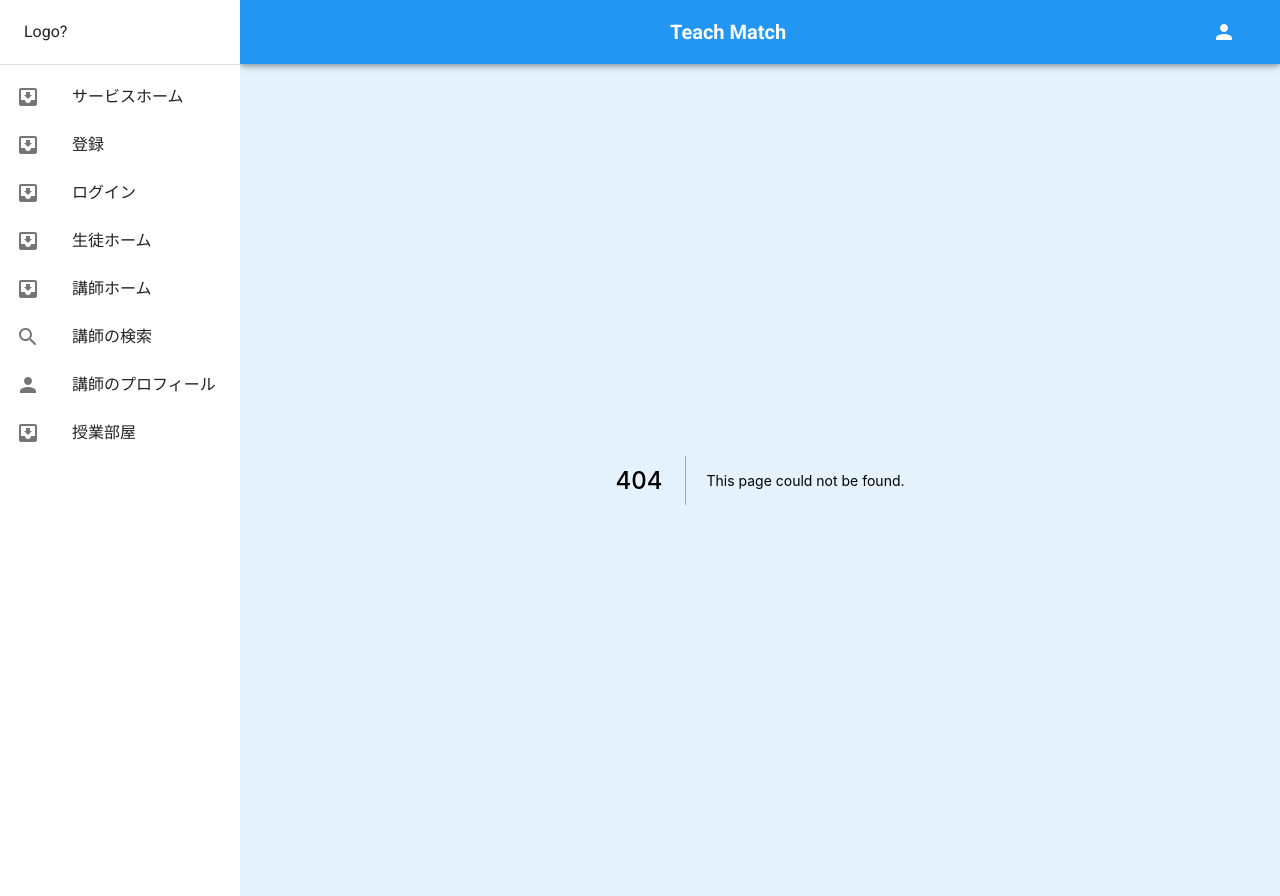
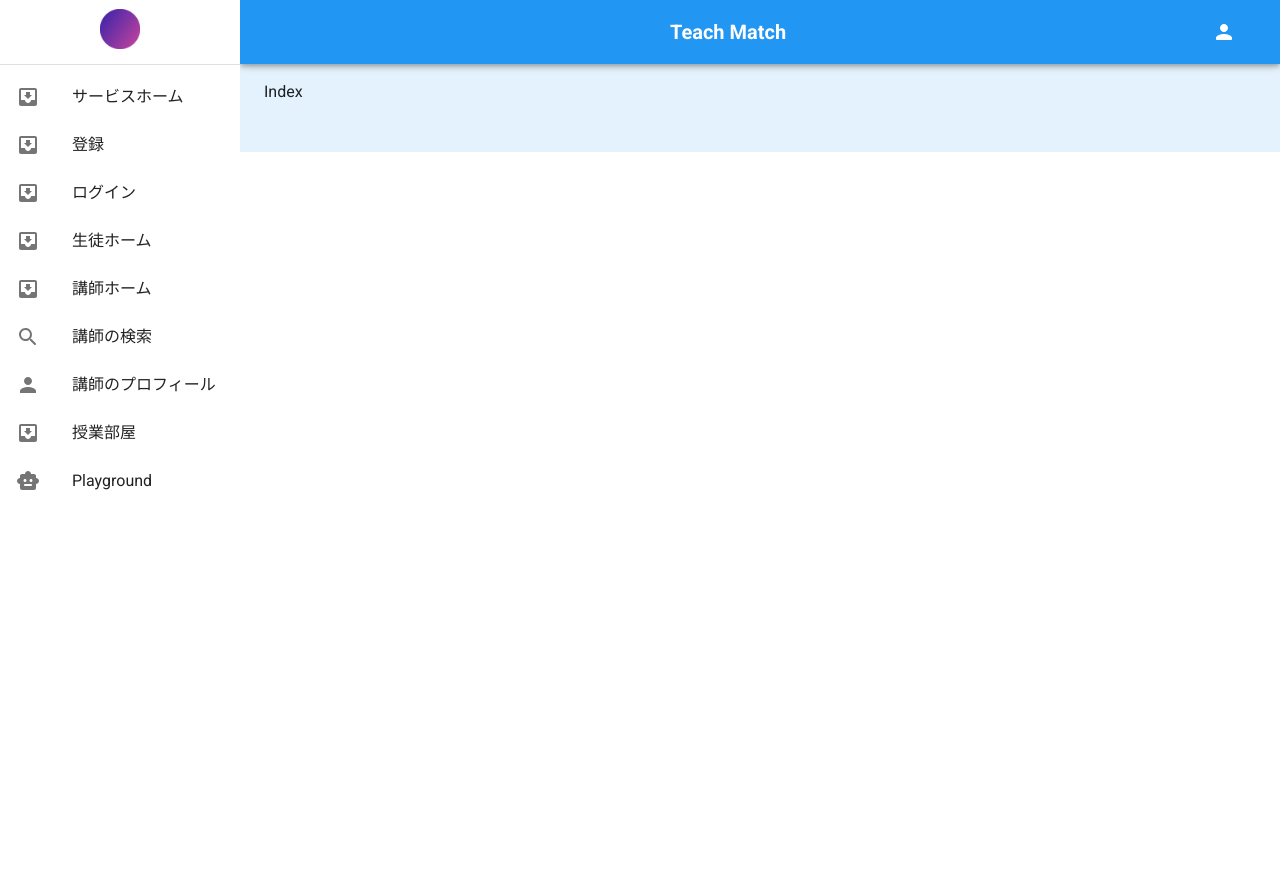
Before and after one commit to otsuka-private/teachmatch-front, a Next.js app: page /playground in a window 1280 px wide. Before the commit this address had no page. After the commit the page ends 800 px from the top, so only its background shows below. Built offline with nearby package versions, Linux system fonts and the light colour scheme.

Commit message:
Demo Iconを入れてみた

```diff
--- a/src/components/layout/Container.js
+++ b/src/components/layout/Container.js
@@ -2,7 +2,7 @@ import { Container as MuiContainer } from "@mui/material"
 
 const Container = ({ children }) => {
     return (
-        <MuiContainer maxWidth="lg" sx={{ pb: 2, overflowX: 'hidden' }}>
+        <MuiContainer maxWidth="lg" sx={{ pb: '3rem', overflowX: 'hidden' }}>
             {children}
         </MuiContainer>
     )
--- a/src/components/layout/Layout.js
+++ b/src/components/layout/Layout.js
@@ -4,12 +4,14 @@ import Container from 'components/layout/Container';
 import ResponsiveDrawer from './drawer/ResponsiveDrawer';
 
 const Layout = (props) => {
+    const { children } = props;
+
     return (
         <Box>
             <CssBaseline />
             <ResponsiveDrawer>
                 <Container>
-                    {props.children}
+                    {children}
                 </Container>
             </ResponsiveDrawer>
         </Box>
--- a/src/components/layout/drawer/DrawerContent.js
+++ b/src/components/layout/drawer/DrawerContent.js
@@ -1,9 +1,12 @@
-import { List, ListItemIcon, ListItemText, ListItemButton, Toolbar, Divider, Typography } from '@mui/material';
+import Image from 'next/image';
+import { Box, List, ListItemIcon, ListItemText, ListItemButton, Toolbar, Divider, Typography } from '@mui/material';
 import InboxIcon from '@mui/icons-material/MoveToInbox';
 import SearchRoundedIcon from '@mui/icons-material/SearchRounded';
 import PersonIcon from '@mui/icons-material/Person';
-import SchoolRoundedIcon from '@mui/icons-material/SchoolRounded';
+import SchoolRoundedIcon from '@mui/icons-material/SchoolRounded'
+import SmartToyRoundedIcon from '@mui/icons-material/SmartToyRounded';;
 import { v4 as uuid } from 'uuid';
+import demoIcon from 'assets/demo-icon.webp';
 
 const dummyPages = [
     {
@@ -41,6 +44,11 @@ const dummyPages = [
         path: '/classroom',
         // icon: <FontAwesomeIcon icon="fa-solid fa-chalkboard-user" />
     },
+    {
+        title: 'Playground',
+        path: '/playground',
+        icon: <SmartToyRoundedIcon />
+    },
 ];
 
 const DrawerContent = () => {
@@ -48,7 +56,9 @@ const DrawerContent = () => {
     return (
         <>
             <Toolbar>
-                <Typography variant="body1">Logo?</Typography>
+                <Box sx={{ m: '0 auto' }}>
+                    <Image src={demoIcon} alt='logo' width={40} height={40} />
+                </Box>
             </Toolbar>
             <Divider />
             <List>
--- /dev/null
+++ b/src/pages/playground/index.js
@@ -0,0 +1,7 @@
+const Index = () => {
+    return (
+        <div>Index</div>
+    )
+}
+
+export default Index
```
Also changed, not shown: src/assets/demo-icon.webp (added).
